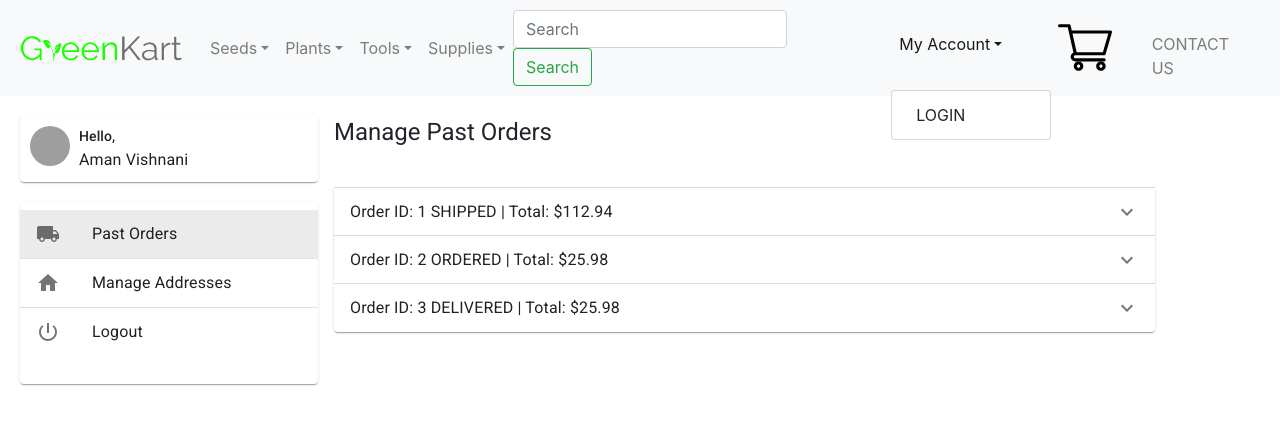
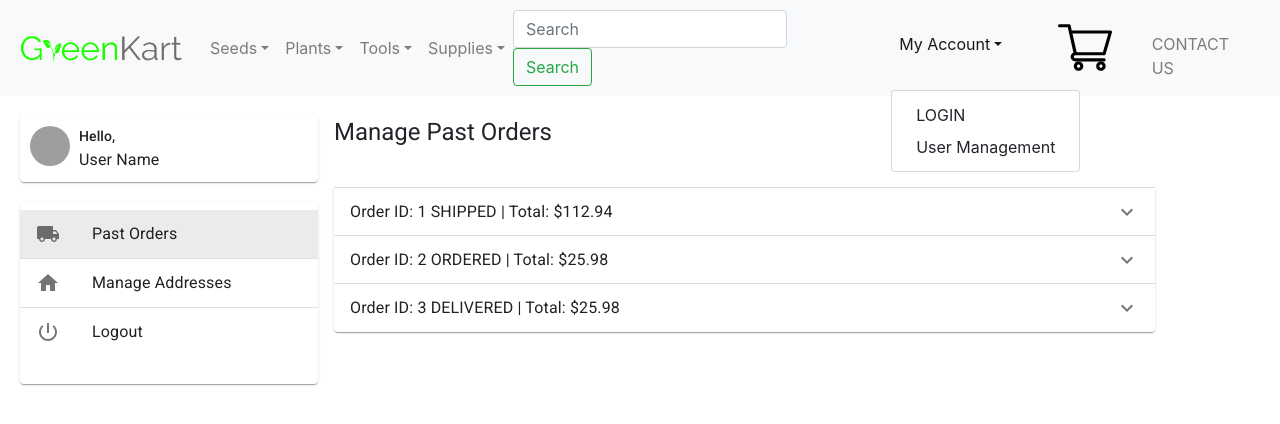
Before and after one commit to hireign/greenkart, a React (Create React App) app: page /user in a window 1280 px wide. Both pictures are taken after a click on the button "My Account". Shown: the top 424 px of the page. Built offline with nearby package versions, Linux system fonts and the light colour scheme; grey boxes are pictures that could not be loaded.

Commit message:
Changes to add user management is nav bar

```diff
--- a/src/components/Navbar.js
+++ b/src/components/Navbar.js
@@ -52,6 +52,7 @@ function Navbar() {
             </a>
           <div className="dropdown-menu" aria-labelledby="navbarDropdown">
           <Link className="dropdown-item" to='/signin'>LOGIN</Link>
+          <Link className="dropdown-item" to='/user'>User Management</Link>
           </div>
         </li>
         <li className="nav-item">
--- a/src/components/UserGreetingsCard.jsx
+++ b/src/components/UserGreetingsCard.jsx
@@ -8,12 +8,12 @@ function UserGreetingsCard(props) {
             <Card>
                 <Grid container spacing={2} style={{ padding: "10px" }}>
                     <Grid item md={2} lg={1}>
-                        <Avatar src={props.image || "https://www.amanvishnani.com/images/forweb.jpg"} alt="Aman">A</Avatar>
+                        <Avatar src={props.image || "https://robohash.org/5"} alt="Aman">A</Avatar>
                     </Grid>
                     <Grid item md={1}></Grid>
                     <Grid item md={7} lg={8}>
                         <Typography variant="subtitle2" align="left">Hello,</Typography>
-                        <Typography variant="body1" align="left">{props.name || "Aman Vishnani"}</Typography>
+                        <Typography variant="body1" align="left">{props.name || "User Name"}</Typography>
                     </Grid>
                 </Grid>
             </Card>
```
